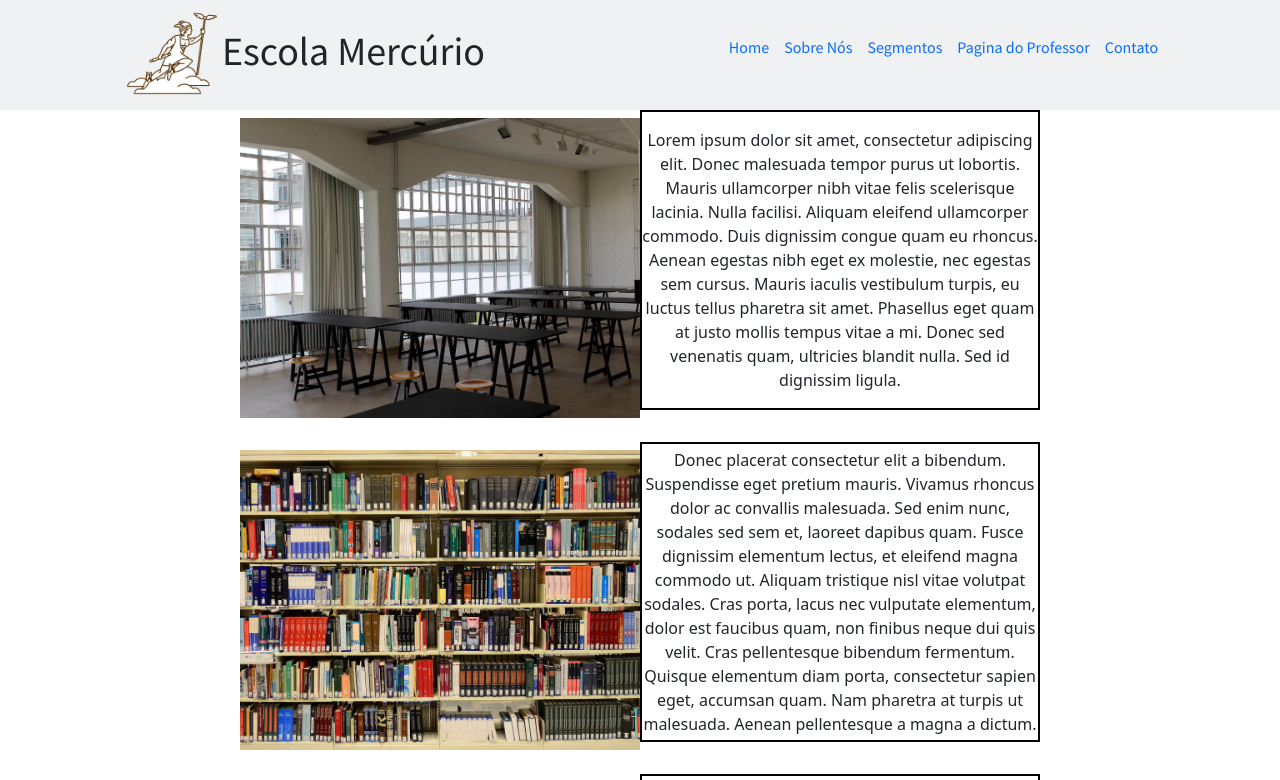
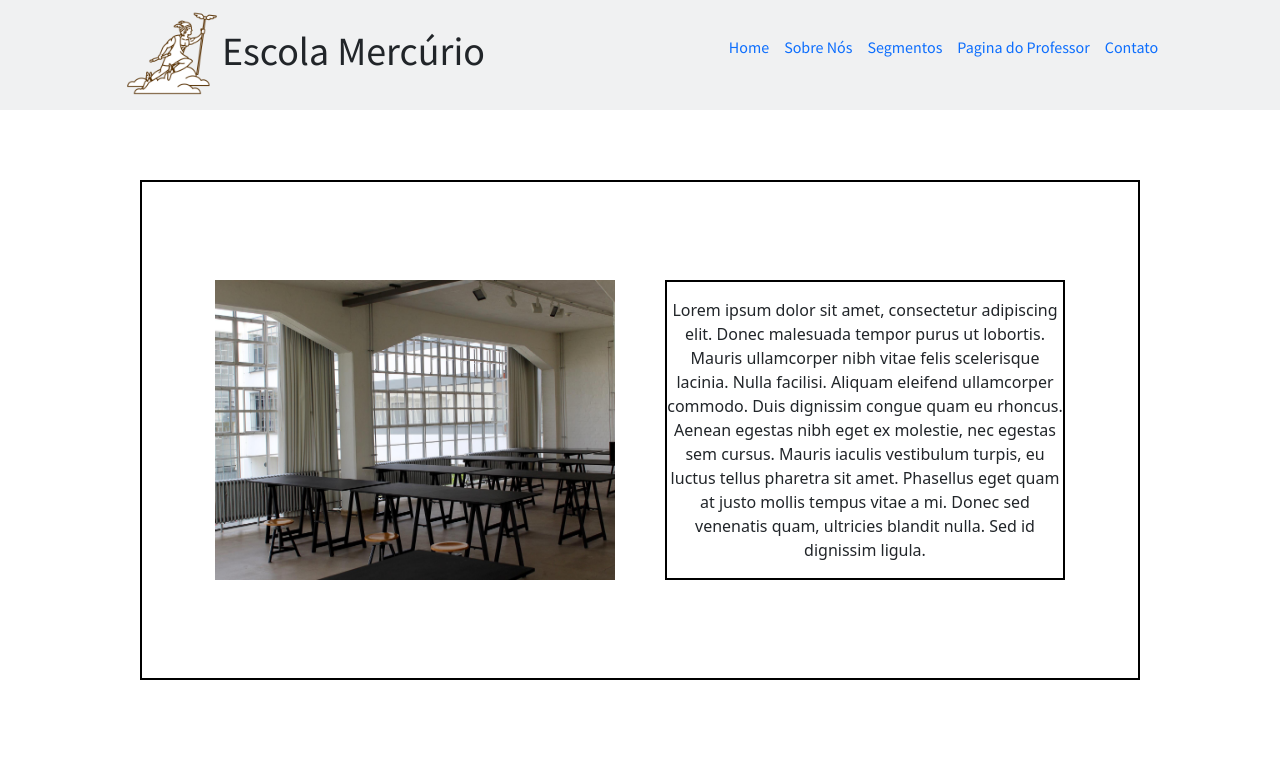
Before and after one commit to yagormoraes/projetoModulo5, a React (Create React App) app in the folder escola-mercurio/: page /sobre in a window 1280 px wide. Shown: the top 780 px of the page. Built offline with nearby package versions, Linux system fonts and the light colour scheme.

Commit message:
Adiação do efeito de zoom-in dos elementos do sobre

```diff
--- a/escola-mercurio/package.json
+++ b/escola-mercurio/package.json
@@ -6,6 +6,7 @@
     "@testing-library/jest-dom": "^5.16.4",
     "@testing-library/react": "^13.1.1",
     "@testing-library/user-event": "^13.5.0",
+    "aos": "^2.3.4",
     "bootstrap": "^5.1.3",
     "node": "^17.7.2",
     "react": "^18.0.0",
--- a/escola-mercurio/src/Components/Sobre.jsx
+++ b/escola-mercurio/src/Components/Sobre.jsx
@@ -1,28 +1,50 @@
-import React from 'react'
+import React, { useEffect } from 'react'
 import styled from 'styled-components'
+import Aos from 'aos'
+import "aos/dist/aos.css"
 
 const Sobre = ({conteudo,img}) => {
-    const Container = styled.p`
+    const Container = styled.div`
         display:flex;
         align-items:center;
         justify-content:center;
+        padding:70px 0;
 
     `
 
     const Content = styled.p`
         width:400px;
         height:300px;
+        margin:0;
         border:2px solid black;
         display:flex;
         align-items:center;
         text-align:center;
     `
 
+    const Exp = styled.div`
+      display:flex;
+      align-items:center;
+      justify-content:center;
+      border:2px solid black;
+      column-gap:50px;
+      width:1000px;
+      height:500px;
+
+    `
+
+  useEffect(()=>{
+    Aos.init({duration:2000})
+  },[])
+
 
   return (
-      <Container>
-        <img src={img} alt="" width={400} height={300}/>
-        <Content>{conteudo}</Content>
+      <Container data-aos="zoom-im">
+        <Exp >
+          <img src={img} alt="" width={400} height={300}/>
+          <Content>{conteudo}</Content>
+        </Exp>
+
       </Container>
 
   )
--- a/escola-mercurio/src/Pages/Sobre/SobrePag.jsx
+++ b/escola-mercurio/src/Pages/Sobre/SobrePag.jsx
@@ -5,6 +5,8 @@ import colegioLivraria from '../../Assets/colegioLivraria.jpg'
 import colegioCriancas from '../../Assets/colegioCriancas.jpg'
 
 function SobrePag() {
+
+
   return (
     <>
         <Sobre conteudo="Lorem ipsum dolor sit amet, consectetur adipiscing elit.
```
Also changed, not shown: 1 other file (tests, documents, lock files or other folders).
